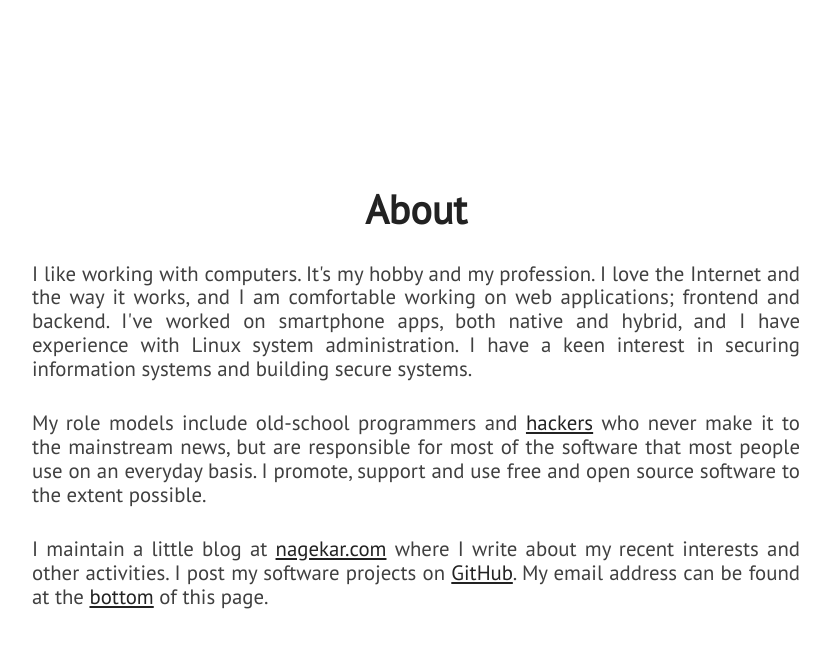
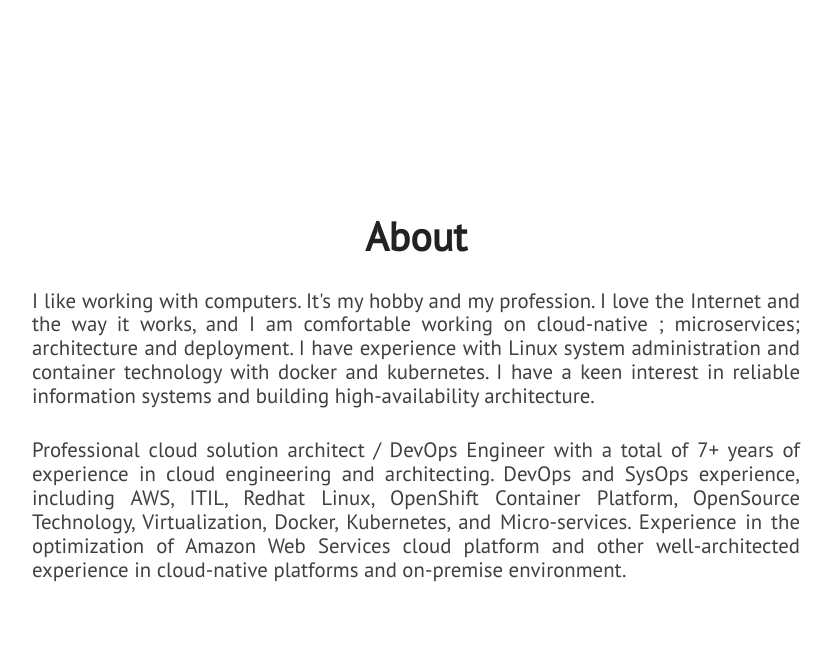
Before and after one commit to josephphyo/josephphyo.github.io, a Jekyll site: the page built from index.html, in a window 1280 px wide and 900 px high, scrolled down 1018 px. Shown: the top 648 px of the window, without its empty margins (224-1055 px from the left). Built offline with Jekyll 4.4.1, drawn with Linux system fonts in a browser that asks for light colours; nearby versions of some CDN libraries; some of the changed text lies outside the part shown.

Commit message:
first commit

```diff
--- a/_config.yml
+++ b/_config.yml
@@ -10,7 +10,7 @@
 github_username: josephphyo
 blog_url: https://josephphyo.github.io
 email: phyominhtun1990@gmail.com
-#keybase_username: abhn
+keybase_username: josephphyo
 #twitter_username: abhn_
 #reddit_username: abhn
 
--- a/_includes/about.html
+++ b/_includes/about.html
@@ -3,14 +3,11 @@
         <div id="about-text">
             <div class="section-heading">About</div>
             <p class="paragraph-text justify-text">
-                I like working with computers. It's my hobby and my profession. I love the Internet and the way it works, and I am comfortable working on web applications; frontend and backend. I've worked on smartphone apps, both native and hybrid, and I have experience with Linux system administration. I have a keen interest in securing information systems and building secure systems.
+                I like working with computers. It's my hobby and my profession. I love the Internet and the way it works, and I am comfortable working on cloud-native ; microservices; architecture and deployment. I have experience with Linux system administration and container technology with docker and kubernetes. I have a keen interest in reliable information systems and building high-availability architecture.
             </p>
             <p class="paragraph-text justify-text">
-                My role models include old-school programmers and <a href="https://stallman.org/articles/on-hacking.html">hackers</a> who never make it to the mainstream news, but are responsible for most of the software that most people use on an everyday basis. I promote, support and use free and open source software to the extent possible.
-            </p>
-            <p class="paragraph-text justify-text">
-                I maintain a little blog at <a href="{{ site.blog_url }}">nagekar.com</a> where I write about my recent interests and other activities. I post my software projects on <a href="https://github.com/{{ site.github_username }}">GitHub</a>. My email address can be found at the <span class="extra-link"><a href="#extra">bottom</a></span> of this page.
-            </p>
+                Professional cloud solution architect / DevOps Engineer with a total of 7+ years of experience in cloud engineering and architecting. DevOps and SysOps experience, including AWS, ITIL, Redhat Linux, OpenShift Container Platform, OpenSource Technology, Virtualization, Docker, Kubernetes, and Micro-services. Experience in the optimization of Amazon Web Services cloud platform and other well-architected experience in cloud-native platforms and on-premise environment.            </p>
+
         </div>
     </section>
 </div>
--- a/_includes/skills.html
+++ b/_includes/skills.html
@@ -8,45 +8,50 @@
                 <div class="what-i-do">
                     <h3 class="center-align skills-subsection">Summary</h3>
                     <p class="paragraph-text center-align">
-                        I'm a web engineer fluent in modern web development. I have a serious passion for engineering solutions using the internet. InfoSec guy, blue team. Let's build a beautiful, speedy and safe web together.
-                    </p>
+                        Love to talk about the Cloud Architecture and DevOps.
+                     </p>
                 </div>
                 <div class="technical-skills">
                     <h3 class="center-align skills-subsection">Technical</h3>
                     <div class="progress-bars">
                         <div class="skillbar clearfix " data-percent="90%">
-                            <div class="skillbar-title" style="background: #2980b9;"><span>Javascript</span></div>
+                            <div class="skillbar-title" style="background: #2980b9;"><span>Amazon Web Services</span></div>
                             <div class="skillbar-bar" style="background: #3498db;"></div>
                         </div> <!-- End Skill Bar -->
 
                         <div class="skillbar clearfix " data-percent="85%">
-                            <div class="skillbar-title" style="background: #2980b9;"><span>ReactJS</span></div>
+                            <div class="skillbar-title" style="background: #2980b9;"><span>Micro-Services Architecture (Kubernetes & Docker)</span></div>
                             <div class="skillbar-bar" style="background: #3498db;"></div>
                         </div> <!-- End Skill Bar -->
 
-                        <div class="skillbar clearfix " data-percent="80%">
-                            <div class="skillbar-title" style="background: #2980b9;"><span>GNU/Linux</span></div>
+                        <div class="skillbar clearfix " data-percent="85%">
+                            <div class="skillbar-title" style="background: #2980b9;"><span>Solution Delivery</span></div>
                             <div class="skillbar-bar" style="background: #3498db"></div>
                         </div> <!-- End Skill Bar -->
 
 
-                        <div class="skillbar clearfix " data-percent="75%">
-                            <div class="skillbar-title" style="background: #2980b9;"><span>CSS3</span></div>
+                        <div class="skillbar clearfix " data-percent="90%">
+                            <div class="skillbar-title" style="background: #2980b9;"><span>GNU/Linux</span></div>
                             <div class="skillbar-bar" style="background: #3498db;"></div>
                         </div> <!-- End Skill Bar -->
 
-                        <div class="skillbar clearfix " data-percent="75%">
-                            <div class="skillbar-title" style="background: #2980b9;"><span>Python</span></div>
+                        <div class="skillbar clearfix " data-percent="90%">
+                            <div class="skillbar-title" style="background: #2980b9;"><span>RedHat OpenShift Administration</span></div>
+                            <div class="skillbar-bar" style="background: #3498db;"></div>
+                        </div> <!-- End Skill Bar -->
+
+                        <div class="skillbar clearfix " data-percent="90%">
+                            <div class="skillbar-title" style="background: #2980b9"><span>DevOps / SysOps</span></div>
+                            <div class="skillbar-bar" style="background: #3498db;"></div>
+                        </div> <!-- End Skill Bar -->
+
+                        <div class="skillbar clearfix " data-percent="65%">
+                            <div class="skillbar-title" style="background: #2980b9"><span>Python</span></div>
                             <div class="skillbar-bar" style="background: #3498db;"></div>
                         </div> <!-- End Skill Bar -->
 
                         <div class="skillbar clearfix " data-percent="70%">
-                            <div class="skillbar-title" style="background: #2980b9"><span>Flask</span></div>
-                            <div class="skillbar-bar" style="background: #3498db;"></div>
-                        </div> <!-- End Skill Bar -->
-
-                        <div class="skillbar clearfix " data-percent="70%">
-                            <div class="skillbar-title" style="background: #2980b9"><span>InfoSec</span></div>
+                            <div class="skillbar-title" style="background: #2980b9"><span>ITIL</span></div>
                             <div class="skillbar-bar" style="background: #3498db"></div>
                         </div> <!-- End Skill Bar -->
                     </div>
```
Also changed, not shown: 1 other file.
